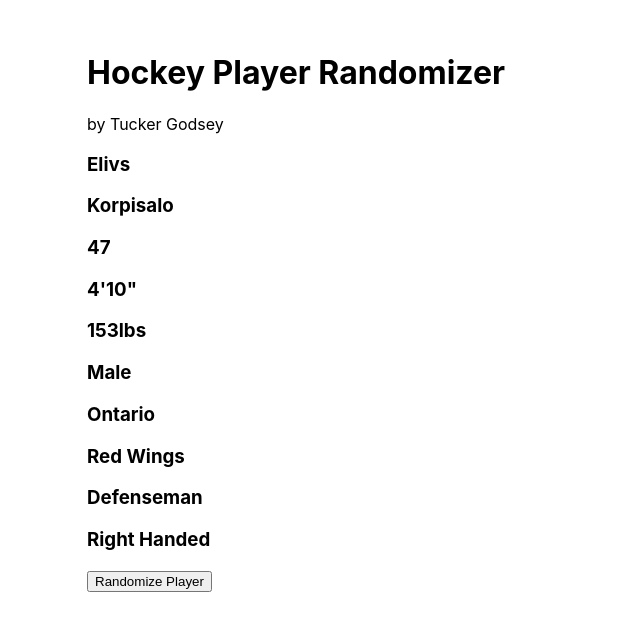
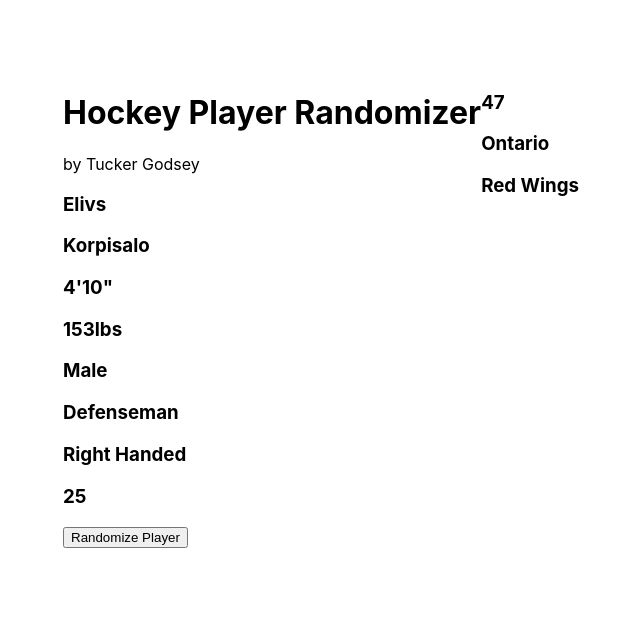
Before and after one commit to godseyte/Hockey-Player-Randomizer, an Electron app: page src/index.html in a window 800 px wide. Shown: the whole page, without its empty margins (9-649 px from the left). Drawn offline with Linux system fonts and the light colour scheme.

Commit message:
Added Age and started some CSS Styling work

```diff
--- a/src/index.css
+++ b/src/index.css
@@ -1,7 +1,7 @@
 body {
   font-family: -apple-system, BlinkMacSystemFont, 'Segoe UI', Roboto, Helvetica,
     Arial, sans-serif;
-  margin: auto;
+  margin: 5%;
   max-width: 38rem;
   padding: 2rem;
 }
--- a/src/index.html
+++ b/src/index.html
@@ -7,21 +7,44 @@
     <script defer src="playerGenerator.js"></script>
   </head>
   <body>
+
+    <div id="MainBody" style="display:inline-flex">
+
+      <div id="LeftBody">
+
+        <div id="Title" style="justify-content: left;">
           <h1>Hockey Player Randomizer</h1>
           <p>by Tucker Godsey</p>
+        </div>
+
+
+        <div id="PlayerName">
+          <h3 id="firstName"></h3>
+          <h3 id="lastName"></h3>
+        </div>
 
         <div id="PlayerStats">
-      <h3 id="firstName"></h3>
-      <h3 id="lastName"></h3>
-      <h3 id="jerseyNumber"></h3>
           <h3 id="height"></h3>
           <h3 id="weight"></h3>
           <h3 id="sex"></h3>
-      <h3 id="city"></h3>
-      <h3 id="teamName"></h3>
           <h3 id="position"></h3>
           <h3 id="handed"></h3>
           <h3 id="captaincy"></h3>
+          <h3 id="age"></h3>
+        </div>
+
+      </div>
+
+      <div id="RightBody">
+
+        <div id="Jersey">
+          <h3 id="jerseyNumber"></h3>
+          <h3 id="city"></h3>
+          <h3 id="teamName"></h3>
+        </div>
+
+      </div>
+
     </div>
 
     <div id="divButtons">
--- a/src/playerGenerator.js
+++ b/src/playerGenerator.js
@@ -16,6 +16,7 @@ let teamName = "";
 let position = "";
 let handed = "";
 let captaincy = "";
+let age = 0;
 
 // Arrays
 let firstNames = [];
@@ -33,6 +34,7 @@ const docTeamName = document.getElementById("teamName");
 const docPosition = document.getElementById("position");
 const docHanded = document.getElementById("handed");
 const docCaptaincy = document.getElementById("captaincy");
+const docAge = document.getElementById("age");
 
 // TEMP: Generate list of names
 GenerateNames();
@@ -50,11 +52,11 @@ function GeneratePlayer()
     ReturnTeam();
 
     // TEMP: Return Player
-    ReturnPlayer(firstName, lastName, jerseyNumber, height, weight, sex, city, teamName, position, handed);
+    ReturnPlayer(firstName, lastName, jerseyNumber, height, weight, sex, city, teamName, position, handed, age);
 }
 
 // Return a Player
-function ReturnPlayer(firstName, lastName, jerseyNumber, height, weight, sex, city, teamName, position, handed)
+function ReturnPlayer(firstName, lastName, jerseyNumber, height, weight, sex, city, teamName, position, handed, age)
 {
     docFirstName.innerHTML = firstName;
     docLastName.innerHTML = lastName;
@@ -67,6 +69,7 @@ function ReturnPlayer(firstName, lastName, jerseyNumber, height, weight, sex, ci
     docPosition.innerHTML = position;
     docHanded.innerHTML = handed;
     docCaptaincy.innerHTML = captaincy;
+    docAge.innerHTML = age;
 }
 
 // Return a random jersey number. 1-98. 99 is sacred. Also return player position and captaincy
@@ -187,6 +190,9 @@ function ReturnPhysicalStats()
     {
         sex = "yes"
     }
+
+    // Age
+    age = Math.floor(Math.random() * 23) + 18;
 }
 
 // Return City and Team Name
```
Lines whose indentation alone changed are shown as unchanged.
